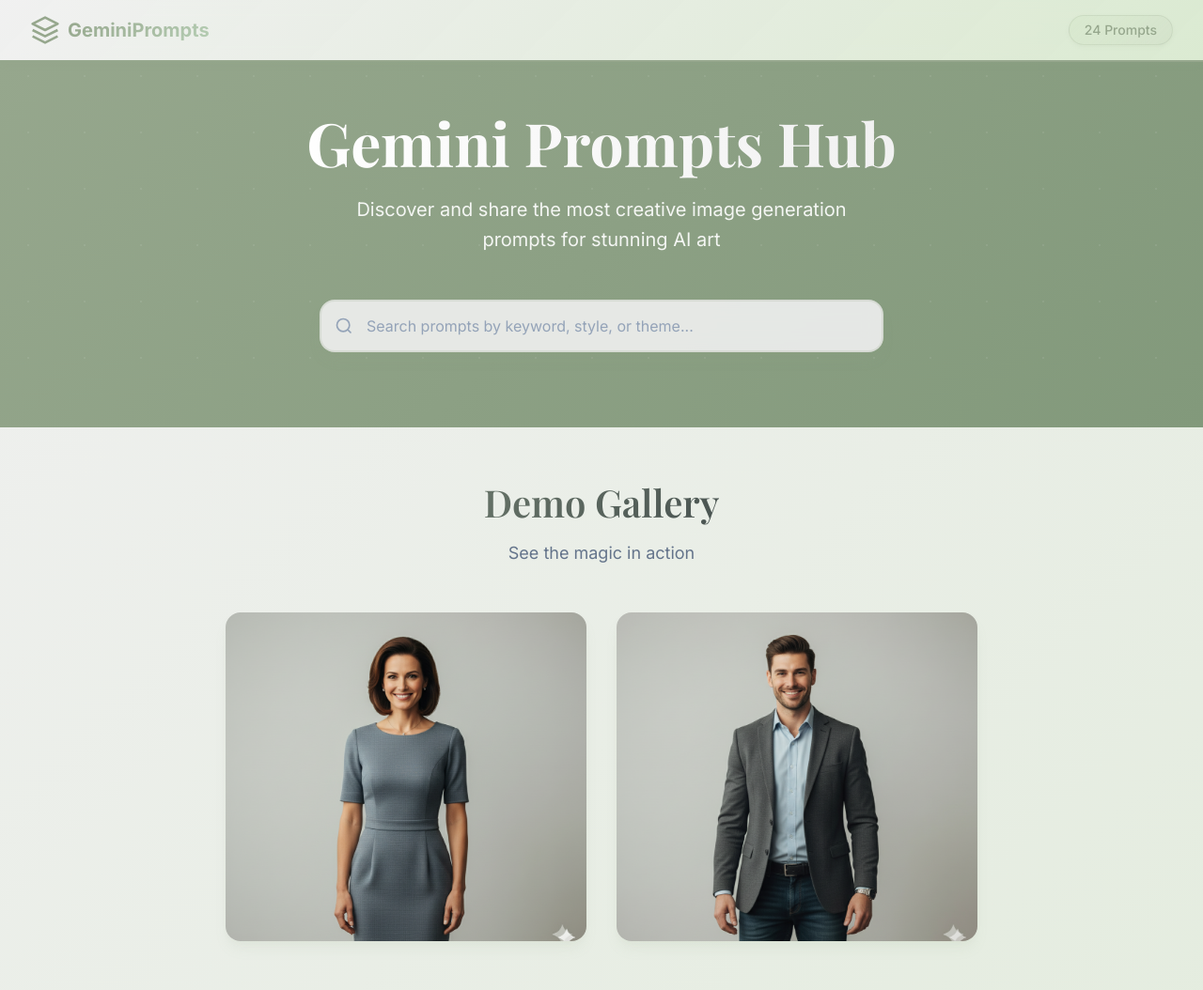
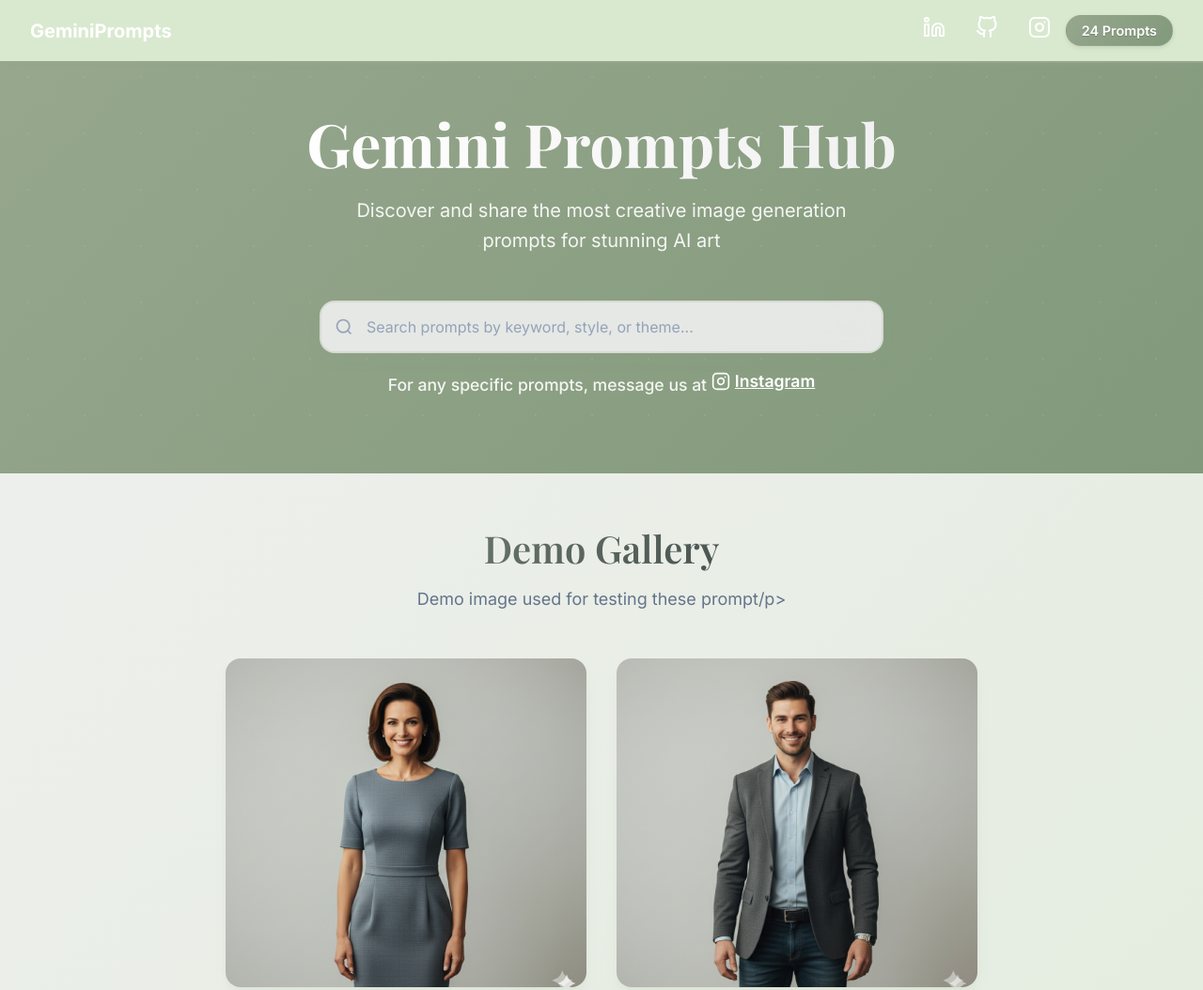
Before and after one commit to ARYANJATHAR/Gemini_Prompt_Hub, a plain HTML site: page index.html in a window 1280 px wide. Shown: the top 1054 px of the page at 94% size. Drawn offline with nearby package versions, Linux system fonts and the light colour scheme.

Commit message:
enhanced design

```diff
--- a/index.css
+++ b/index.css
@@ -89,14 +89,14 @@ body {
 
 /* Navigation Bar */
 .navbar {
-    background: linear-gradient(135deg, rgba(240, 240, 240, 0.95), rgba(217, 233, 207, 0.9));
+    background: var(--card-color);
     backdrop-filter: blur(10px);
     border-bottom: 2px solid var(--primary-color);
     position: sticky;
     top: 0;
     z-index: 100;
     padding: var(--spacing-md) 0;
-    box-shadow: 0 4px 6px -1px rgba(150, 167, 141, 0.1);
+    box-shadow: 0 4px 6px -1px rgba(150, 167, 141, 0.2);
 }
 
 .nav-container {
@@ -108,25 +108,40 @@ body {
     align-items: center;
 }
 
-.nav-brand {
+.nav-right {
     display: flex;
     align-items: center;
-    gap: var(--spacing-sm);
+    gap: var(--spacing-md);
+}
+
+.social-links {
+    display: flex;
+    gap: 2rem;
+    align-items: center;
+}
+
+.social-icon {
+    color: white;
+    transition: var(--transition-fast);
+    filter: brightness(1.2) contrast(1.1);
+}
+
+.social-icon:hover {
+    color: var(--primary-light);
+    transform: translateY(-2px);
+    filter: brightness(1.3) contrast(1.2);
+}
+
+.nav-left .brand-text {
+    color: white;
     font-weight: 700;
     font-size: 1.25rem;
-    color: var(--primary-color);
 }
 
-.logo-icon {
+.nav-center .logo-icon {
     width: 32px;
     height: 32px;
-}
-
-.brand-text {
-    background: linear-gradient(135deg, var(--primary-color), var(--accent-color));
-    -webkit-background-clip: text;
-    -webkit-text-fill-color: transparent;
-    background-clip: text;
+    color: white;
 }
 
 .nav-stats {
@@ -136,14 +151,15 @@ body {
 }
 
 .stats-badge {
-    background: linear-gradient(135deg, var(--primary-light), rgba(150, 167, 141, 0.1));
-    color: var(--primary-color);
+    background: linear-gradient(135deg, var(--primary-color), var(--primary-hover));
+    color: #ffffff;
     padding: var(--spacing-xs) var(--spacing-md);
     border-radius: var(--radius-xl);
-    font-size: 0.875rem;
-    font-weight: 500;
-    border: 1px solid rgba(150, 167, 141, 0.2);
-    box-shadow: 0 2px 4px rgba(150, 167, 141, 0.1);
+    font-size: 0.9rem;
+    font-weight: 600;
+    border: 1px solid rgba(150, 167, 141, 0.3);
+    box-shadow: 0 2px 4px rgba(150, 167, 141, 0.3);
+    text-shadow: 0 1px 1px rgba(0, 0, 0, 0.2);
 }
 
 /* Hero Section */
@@ -200,14 +216,39 @@ body {
     margin-bottom: var(--spacing-2xl);
     opacity: 0.9;
     max-width: 600px;
-    margin-left: auto;
-    margin-right: auto;
+    margin: 0 auto var(--spacing-2xl) auto;
 }
 
+.contact-message {
+    font-size: 1.1rem;
+    color: rgba(255, 255, 255, 0.9);
+    margin-top: var(--spacing-md);
+    text-align: center;
+    font-weight: 500;
+}
+
+.instagram-link {
+    color: white;
+    font-weight: 600;
+    text-decoration: underline;
+    transition: var(--transition-fast);
+    display: inline-flex;
+    align-items: center;
+    gap: 5px;
+}
+
+.instagram-link:hover {
+    color: var(--primary-light);
+}
+
+.instagram-link svg {
+    width: 20px;
+    height: 20px;
+}
 /* Search Container */
 .search-container {
     max-width: 600px;
-    margin: 0 auto var(--spacing-xl);
+    margin: var(--spacing-2xl) auto var(--spacing-xl);
     position: relative;
 }
 
@@ -826,6 +867,17 @@ body {
         flex-direction: column;
         gap: var(--spacing-md);
         text-align: center;
+        align-items: center;
+    }
+
+    .nav-left {
+        order: 1;
+    }
+
+    .nav-right {
+        order: 2;
+        flex-direction: column;
+        gap: var(--spacing-sm);
     }
 
     #search-bar {
@@ -946,3 +998,26 @@ body {
         border: 1px solid var(--border-color);
     }
 }
+
+/* Footer */
+.footer {
+    background: var(--background-color);
+    padding: var(--spacing-lg) 0;
+    margin-top: var(--spacing-2xl);
+    border-top: 1px solid var(--border-color);
+}
+
+.footer-content {
+    max-width: 1400px;
+    margin: 0 auto;
+    padding: 0 var(--spacing-xl);
+    text-align: center;
+}
+
+.footer-text {
+    color: var(--text-muted);
+    font-size: 1.2rem;
+    margin: 0;
+    text-transform: uppercase;
+    font-weight: 600;
+}
--- a/index.html
+++ b/index.html
@@ -12,16 +12,35 @@
 <body>
     <nav class="navbar">
         <div class="nav-container">
-            <div class="nav-brand">
-                <svg class="logo-icon" viewBox="0 0 24 24" fill="none" xmlns="http://www.w3.org/2000/svg">
-                    <path d="M12 2L2 7L12 12L22 7L12 2Z" stroke="currentColor" stroke-width="2" stroke-linejoin="round"/>
-                    <path d="M2 17L12 22L22 17" stroke="currentColor" stroke-width="2" stroke-linejoin="round"/>
-                    <path d="M2 12L12 17L22 12" stroke="currentColor" stroke-width="2" stroke-linejoin="round"/>
-                </svg>
+            <div class="nav-left">
                 <span class="brand-text">GeminiPrompts</span>
             </div>
-            <div class="nav-stats">
-                <span class="stats-badge" id="prompt-count">24 Prompts</span>
+            <div class="nav-right">
+                <div class="social-links">
+                    <!-- LinkedIn Icon -->
+                    <a href="https://www.linkedin.com/in/aryanjathar07/" target="_blank" class="social-icon">
+                        <svg xmlns="http://www.w3.org/2000/svg" width="24" height="24" viewBox="0 0 24 24" fill="none" stroke="currentColor" stroke-width="2" stroke-linecap="round" stroke-linejoin="round">
+                            <path d="M16 8a6 6 0 0 1 6 6v7h-4v-7a2 2 0 0 0-2-2 2 2 0 0 0-2 2v7h-4v-7a6 6 0 0 1 6-6z"></path>
+                            <rect x="2" y="9" width="4" height="12"></rect>
+                            <circle cx="4" cy="4" r="2"></circle>
+                        </svg>
+                    </a>
+                    <!-- GitHub Icon -->
+                    <a href="https://github.com/ARYANJATHAR" target="_blank" class="social-icon">
+                    <svg xmlns="http://www.w3.org/2000/svg" width="24" height="24" viewBox="0 0 24 24" fill="none" stroke="currentColor" stroke-width="2" stroke-linecap="round" stroke-linejoin="round" class="feather feather-github"><path d="M9 19c-5 1.5-5-2.5-7-3m14 6v-3.87a3.37 3.37 0 0 0-.94-2.61c3.14-.35 6.44-1.54 6.44-7A5.44 5.44 0 0 0 20 4.77 5.07 5.07 0 0 0 19.91 1S18.73.65 16 2.48a13.38 13.38 0 0 0-7 0C6.27.65 5.09 1 5.09 1A5.07 5.07 0 0 0 5 4.77a5.44 5.44 0 0 0-1.5 3.78c0 5.42 3.3 6.61 6.44 7A3.37 3.37 0 0 0 9 18.13V22"></path></svg>
+                </a>
+                    <!-- Instagram Icon -->
+                    <a href="https://www.instagram.com/ai_by_aryan/" target="_blank" class="social-icon">
+                        <svg xmlns="http://www.w3.org/2000/svg" width="24" height="24" viewBox="0 0 24 24" fill="none" stroke="currentColor" stroke-width="2" stroke-linecap="round" stroke-linejoin="round">
+                            <rect x="2" y="2" width="20" height="20" rx="5" ry="5"></rect>
+                            <path d="M16 11.37A4 4 0 1 1 12.63 8 4 4 0 0 1 16 11.37z"></path>
+                            <line x1="17.5" y1="6.5" x2="17.51" y2="6.5"></line>
+                        </svg>
+                    </a>
+                </div>
+                <div class="nav-stats">
+                    <span class="stats-badge" id="prompt-count">24 Prompts - <strong>adding more prompts soon</strong></span>
+                </div>
             </div>
         </div>
     </nav>
@@ -42,13 +61,21 @@
                     <input type="search" id="search-bar" placeholder="Search prompts by keyword, style, or theme..." aria-label="Search prompts">
                     <div class="search-suggestions" id="search-suggestions"></div>
                 </div>
+                <p class="contact-message">For any specific prompts, message us at <a href="https://www.instagram.com/ai_by_aryan/" target="_blank" class="instagram-link">
+                <svg xmlns="http://www.w3.org/2000/svg" width="16" height="16" viewBox="0 0 24 24" fill="none" stroke="currentColor" stroke-width="2" stroke-linecap="round" stroke-linejoin="round" class="feather feather-instagram">
+                    <rect x="2" y="2" width="20" height="20" rx="5" ry="5"></rect>
+                    <path d="M16 11.37A4 4 0 1 1 12.63 8 4 4 0 0 1 16 11.37z"></path>
+                    <line x1="17.5" y1="6.5" x2="17.51" y2="6.5"></line>
+                </svg>
+                Instagram
+            </a></p>
             </div>
         </div>
     </header>
     <section id="demo-gallery" class="demo-section">
         <div class="section-header">
             <h2>Demo Gallery</h2>
-            <p>See the magic in action</p>
+            <p>Demo image used for testing these prompt/p>
         </div>
         <div class="demo-images"></div>
     </section>
@@ -90,5 +117,10 @@
         </div>
     </div>
     <script src="index.js"></script>
+    <footer class="footer">
+        <div class="footer-content">
+            <p class="footer-text">more prompts coming soon</p>
+        </div>
+    </footer>
 </body>
 </html>
```
